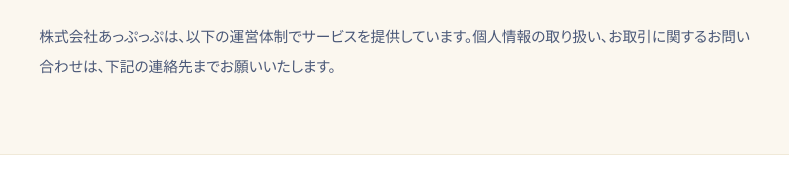
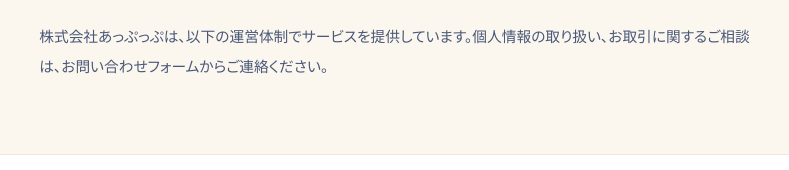
Before and after one commit to apupu-inc/corporate-site, an Eleventy site: page src/company/index.njk in a window 1280 px wide. Shown: the part 262-432 px from the top of the page, 32-821 px from the left. Built offline with nearby package versions, Linux system fonts and the light colour scheme; Eleventy itself is replaced by a stand-in of ours; files that its build step writes are made by us from their sources.

Commit message:
fix: 会社概要の問い合わせ案内をフォームへのリンクに変更

```diff
--- a/src/company/index.njk
+++ b/src/company/index.njk
@@ -12,7 +12,7 @@ description: 株式会社あっぷっぷの会社情報と沿革をご案内し
       会社概要
     </h1>
     <p class="page-hero__lead">
-      株式会社あっぷっぷは、以下の運営体制でサービスを提供しています。個人情報の取り扱い、お取引に関するお問い合わせは、下記の連絡先までお願いいたします。
+      株式会社あっぷっぷは、以下の運営体制でサービスを提供しています。個人情報の取り扱い、お取引に関するご相談は、<a href="{{ site.contactUrl }}">お問い合わせフォーム</a>からご連絡ください。
     </p>
   </div>
 </section>
```
